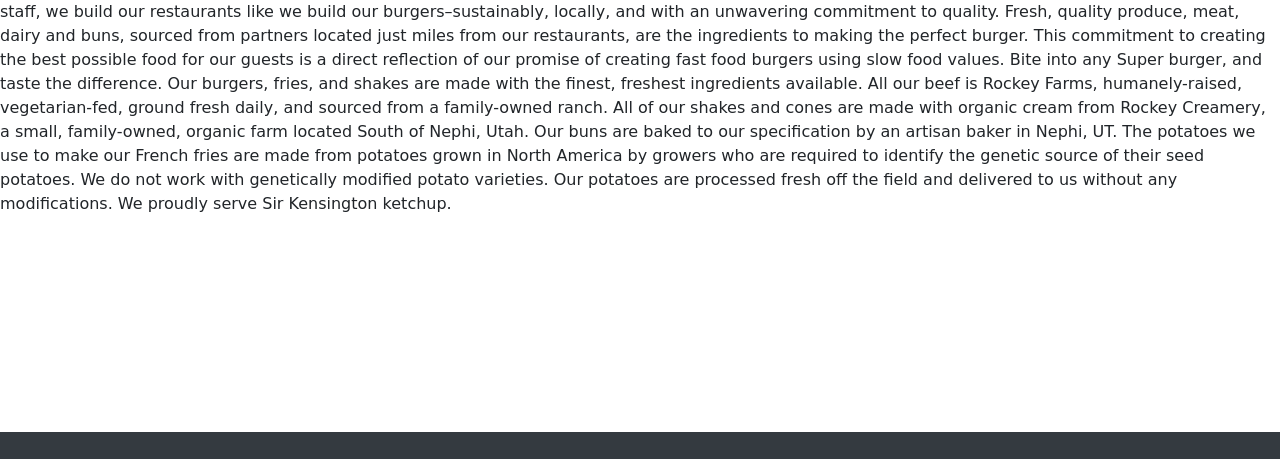
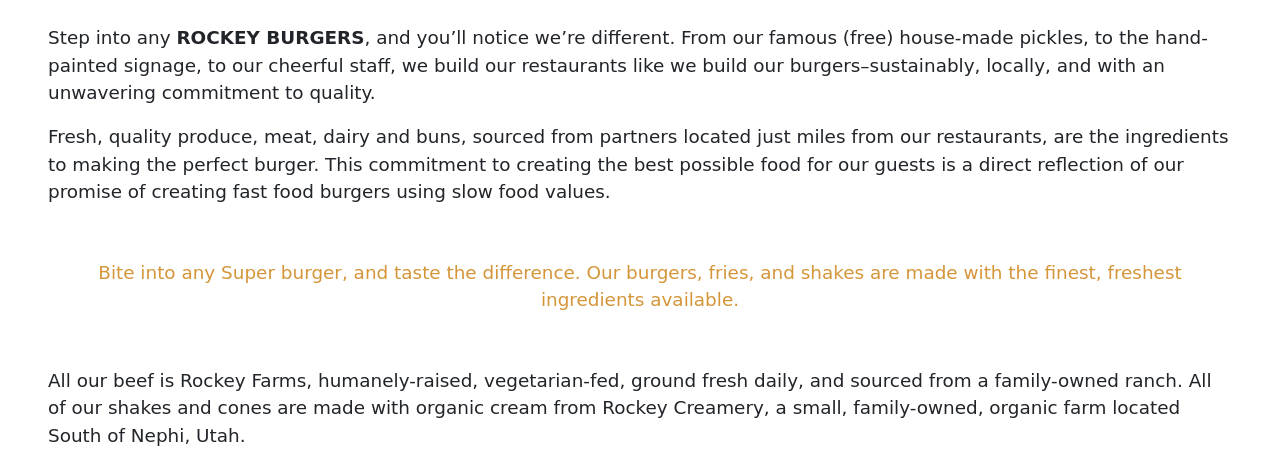
Before and after one commit to TheOleDoc/190204_RockeyBurgers, a website: page about.html in a window 1280 px wide. Shown: the part 237-696 px from the top of the page. Drawn offline with nearby package versions, Linux system fonts and the light colour scheme; a web font is replaced by a local one.

Commit message:
updated-about-style-n-p-font-size

```diff
--- a/about.html
+++ b/about.html
@@ -70,29 +70,33 @@
                     </div>
             </header>
         <!--Main Content-->
-            <main>
+            <main class="about-main">
                 <p>
                     Step into any <strong>ROCKEY BURGERS</strong>, and you’ll notice we’re different.
                     From our famous (free) house-made pickles, to the hand-painted
                     signage, to our cheerful staff, we build our restaurants like we build
                     our burgers–sustainably, locally, and with an unwavering commitment
                     to quality.
-
+                </p>
+                <p>
                     Fresh, quality produce, meat, dairy and buns, sourced from partners
                     located just miles from our restaurants, are the ingredients to making
                     the perfect burger. This commitment to creating the best possible food
                     for our guests is a direct reflection of our promise of creating fast food
                     burgers using slow food values.
-
+                </p>
+                <p class="text-center" id="about-quote">
                     Bite into any Super burger, and taste the difference.
                     Our burgers, fries, and shakes are made with the finest, freshest ingredients available.
-
+                </p>
+                <p>
                     All our beef is Rockey Farms, humanely-raised, vegetarian-fed,
                     ground fresh daily, and sourced from a family-owned ranch.
                     All of our shakes and cones are made with organic cream from
                     Rockey Creamery, a small, family-owned, organic farm located South
                     of Nephi, Utah.
-
+                </p>
+                <p>
                     Our buns are baked to our specification by an artisan baker in Nephi,
                     UT. The potatoes we use to make our French fries are made from
                     potatoes grown in North America by growers who are required to
@@ -103,7 +107,7 @@
                 </p>
             </main>
         <!--Footer-->
-        <div class="content">
+        <div class="content" id="footer-content-block">
         </div>
         <footer id="myFooter">
             <div class="container">
--- a/css/Footer-with-button-logo.css
+++ b/css/Footer-with-button-logo.css
@@ -121,7 +121,7 @@
 .content{
    flex: 1 0 auto;
    -webkit-flex: 1 0 auto;
-   min-height: 200px;
+   min-height: 100px;
 }
 
 #myFooter{
--- a/scss/style.scss
+++ b/scss/style.scss
@@ -3,7 +3,19 @@
   font-family: 'Averia Sans Libre', cursive;
   background-color: white;
 }
-
+p {
+  font-size: 1.15em;
+}
+.about-main {
+  padding-top: 3em;
+  padding-right: 3em;
+  padding-bottom: 0em;
+  padding-left: 3em;
+}
+#about-quote {
+  color: #D59539;
+  padding: 2em;
+}
 #faq-main-container {
   justify-items: center;
   width: 100%;
```
Also changed, not shown: css/style.css.
